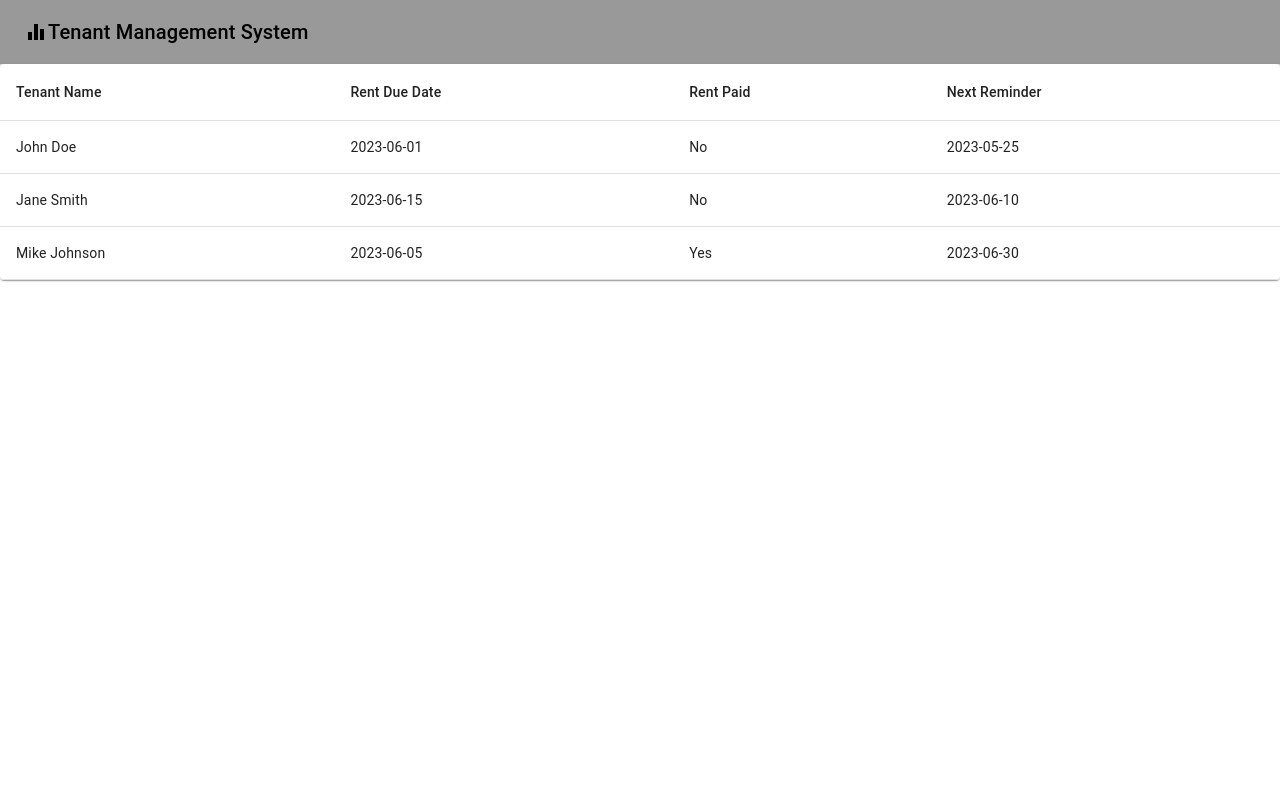
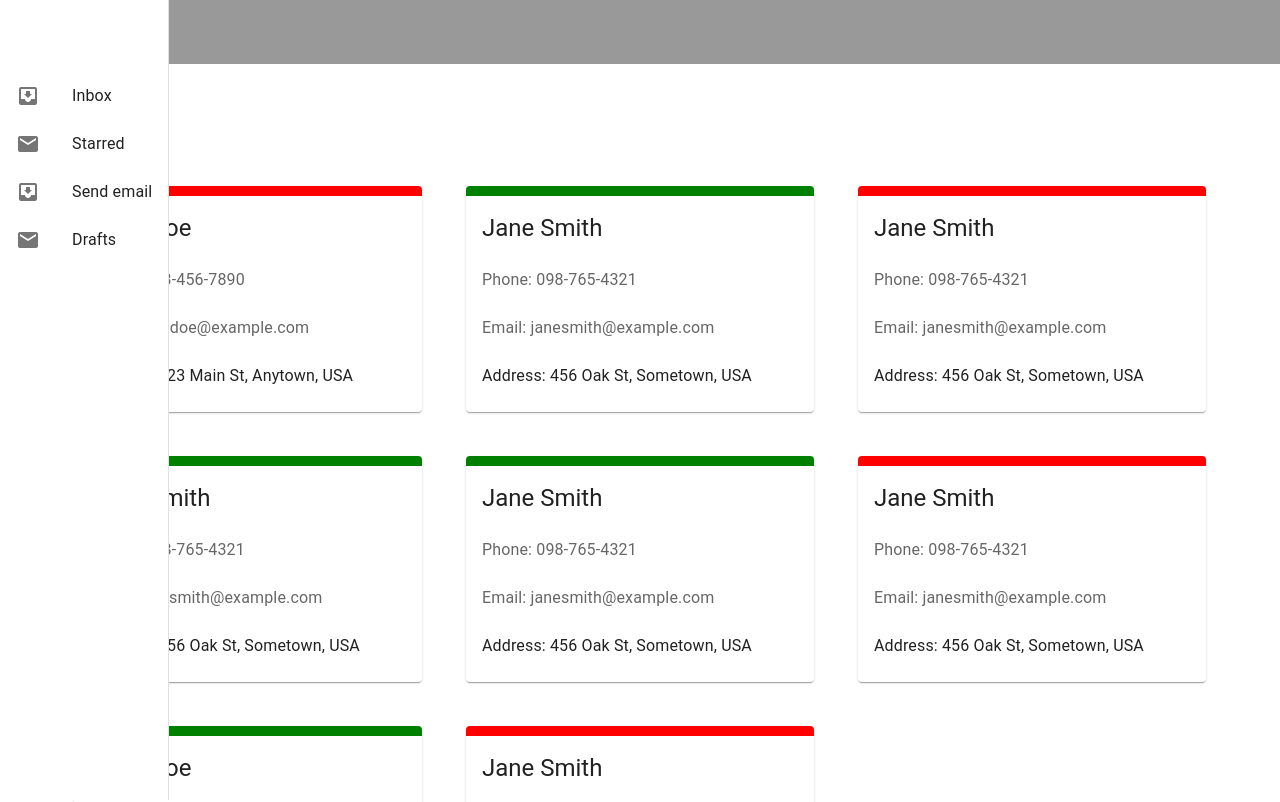
Before and after one commit to livanjimenez/landlord-app, a React (Create React App) app: page / in a window 1280 px wide. Shown: the top 802 px of the page. Built offline with nearby package versions, Linux system fonts and the light colour scheme.

Commit message:
updating UI, added a red/green bar for tenants to determine whether they have paid or not

```diff
--- a/src/components/AddRenter.js
+++ /dev/null
@@ -1,39 +0,0 @@
-import React from 'react';
-import {
-  Table,
-  TableBody,
-  TableCell,
-  TableContainer,
-  TableHead,
-  TableRow,
-  Paper,
-} from '@mui/material';
-
-const AddRenter = ({ rentData }) => {
-  return (
-    <TableContainer component={Paper}>
-      <Table>
-        <TableHead>
-          <TableRow>
-            <TableCell>Tenant Name</TableCell>
-            <TableCell>Rent Due Date</TableCell>
-            <TableCell>Rent Paid</TableCell>
-            <TableCell>Next Reminder</TableCell>
-          </TableRow>
-        </TableHead>
-        <TableBody>
-          {rentData.map((row) => (
-            <TableRow key={row.id}>
-              <TableCell>{row.tenantName}</TableCell>
-              <TableCell>{row.rentDueDate}</TableCell>
-              <TableCell>{row.rentPaid ? 'Yes' : 'No'}</TableCell>
-              <TableCell>{row.nextReminder}</TableCell>
-            </TableRow>
-          ))}
-        </TableBody>
-      </Table>
-    </TableContainer>
-  );
-};
-
-export default AddRenter;
--- a/src/components/Navbar.js
+++ /dev/null
@@ -1,17 +0,0 @@
-import { AppBar, Toolbar, Typography } from '@mui/material';
-import EqualizerOutlinedIcon from '@mui/icons-material/EqualizerOutlined';
-
-const Navbar = () => {
-  return (
-    <AppBar position="static" sx={{ bgcolor: '#999' }}>
-      <Toolbar>
-        <EqualizerOutlinedIcon sx={{ color: '#000' }} />
-        <Typography variant="h6" style={{ flexGrow: 1, color: '#000' }}>
-          Tenant Management System
-        </Typography>
-      </Toolbar>
-    </AppBar>
-  );
-};
-
-export default Navbar;
--- /dev/null
+++ b/src/components/NavbarLayout.js
@@ -0,0 +1 @@
+// include both side bar ui and top bar ui as single layout
--- /dev/null
+++ b/src/components/Sidebar.js
@@ -0,0 +1,42 @@
+import React from "react";
+import Box from "@mui/material/Box";
+import Drawer from "@mui/material/Drawer";
+import CssBaseline from "@mui/material/CssBaseline";
+import Toolbar from "@mui/material/Toolbar";
+import List from "@mui/material/List";
+import Divider from "@mui/material/Divider";
+import ListItem from "@mui/material/ListItem";
+import ListItemButton from "@mui/material/ListItemButton";
+import ListItemIcon from "@mui/material/ListItemIcon";
+import ListItemText from "@mui/material/ListItemText";
+import InboxIcon from "@mui/icons-material/MoveToInbox";
+import MailIcon from "@mui/icons-material/Mail";
+
+export default function Sidebar() {
+  return (
+    <Box sx={{ display: "flex" }}>
+      <CssBaseline />
+      <Drawer variant="permanent" anchor="left">
+        <Toolbar />
+        <List>
+          {["Inbox", "Starred", "Send email", "Drafts"].map((text, index) => (
+            <ListItem key={text} disablePadding>
+              <ListItemButton>
+                <ListItemIcon>
+                  {index % 2 === 0 ? <InboxIcon /> : <MailIcon />}
+                </ListItemIcon>
+                <ListItemText primary={text} />
+              </ListItemButton>
+            </ListItem>
+          ))}
+        </List>
+      </Drawer>
+      <Box
+        component="main"
+        sx={{ flexGrow: 1, bgcolor: "background.default", p: 3 }}
+      >
+        <Toolbar />
+      </Box>
+    </Box>
+  );
+}
--- /dev/null
+++ b/src/components/Tenant/Tenant.js
@@ -0,0 +1,37 @@
+import { Card, CardContent, Typography, Grid, Box } from "@mui/material";
+
+const Tenant = ({ tenant }) => {
+  return (
+    <Grid item xs={12} sm={6} md={4}>
+      <Card style={{ margin: 10 }}>
+        <Box height={10} bgcolor={tenant.hasPaid ? "green" : "red"} />
+        <CardContent>
+          <Grid container spacing={3}>
+            <Grid item xs={12}>
+              <Typography variant="h5" component="h2">
+                {tenant.name}
+              </Typography>
+            </Grid>
+            <Grid item xs={12}>
+              <Typography color="textSecondary">
+                Phone: {tenant.phone}
+              </Typography>
+            </Grid>
+            <Grid item xs={12}>
+              <Typography color="textSecondary">
+                Email: {tenant.email}
+              </Typography>
+            </Grid>
+            <Grid item xs={12}>
+              <Typography variant="body1" component="p">
+                Address: {tenant.address}
+              </Typography>
+            </Grid>
+          </Grid>
+        </CardContent>
+      </Card>
+    </Grid>
+  );
+};
+
+export default Tenant;
--- /dev/null
+++ b/src/components/Tenant/TenantList.js
@@ -0,0 +1,17 @@
+import React from "react";
+import Tenant from "./Tenant";
+import { Grid, Container } from "@mui/material";
+
+function TenantList({ tenants }) {
+  return (
+    <Container>
+      <Grid container spacing={3}>
+        {tenants.map((tenant) => (
+          <Tenant key={tenant.id} tenant={tenant} />
+        ))}
+      </Grid>
+    </Container>
+  );
+}
+
+export default TenantList;
--- /dev/null
+++ b/src/components/Topbar.js
@@ -0,0 +1,17 @@
+import { AppBar, Toolbar, Typography } from "@mui/material";
+import EqualizerOutlinedIcon from "@mui/icons-material/EqualizerOutlined";
+
+const Topbar = () => {
+  return (
+    <AppBar position="static" sx={{ bgcolor: "#999" }}>
+      <Toolbar>
+        <EqualizerOutlinedIcon sx={{ color: "#000", padding: "10px" }} />
+        <Typography variant="h6" style={{ flexGrow: 1, color: "#000" }}>
+          Dashboard
+        </Typography>
+      </Toolbar>
+    </AppBar>
+  );
+};
+
+export default Topbar;
--- /dev/null
+++ b/src/configs/colorConfig.js
@@ -0,0 +1,13 @@
+import { colors } from "@mui/material";
+
+const colorConfigs = {
+  sidebar: {
+    bg: "#233044",
+    color: "#eee",
+    hoverBg: "1e293a",
+    activeBg: "1e253a",
+  },
+  mainBg: colors.grey["100"],
+};
+
+export default colorConfigs;
--- a/src/containers/DashboardContainer.js
+++ b/src/containers/DashboardContainer.js
@@ -1,35 +1,14 @@
-import AddRenter from '../components/AddRenter';
-import Navbar from '../components/Navbar';
+import Sidebar from "../components/Sidebar";
+import Topbar from "../components/Topbar";
+import TenantList from "../components/Tenant/TenantList";
+import tenants from "../mocks/tenantMockData";
 
 const DashboardContainer = () => {
-  const mockRentData = [
-    {
-      id: 1,
-      tenantName: 'John Doe',
-      rentDueDate: '2023-06-01',
-      rentPaid: false,
-      nextReminder: '2023-05-25',
-    },
-    {
-      id: 2,
-      tenantName: 'Jane Smith',
-      rentDueDate: '2023-06-15',
-      rentPaid: false,
-      nextReminder: '2023-06-10',
-    },
-    {
-      id: 3,
-      tenantName: 'Mike Johnson',
-      rentDueDate: '2023-06-05',
-      rentPaid: true,
-      nextReminder: '2023-06-30',
-    },
-  ];
-
   return (
     <>
-      <Navbar />
-      <AddRenter rentData={mockRentData} />
+      <Topbar />
+      <Sidebar />
+      <TenantList tenants={tenants} />
     </>
   );
 };
--- /dev/null
+++ b/src/layouts/TenantLayout.js
@@ -0,0 +1 @@
+// ui will be responsible for rendering tenant.js as a list
--- /dev/null
+++ b/src/mocks/tenantMockData.js
@@ -0,0 +1,65 @@
+const tenants = [
+  {
+    id: 1,
+    name: "John Doe",
+    phone: "123-456-7890",
+    email: "johndoe@example.com",
+    address: "123 Main St, Anytown, USA",
+  },
+  {
+    id: 2,
+    name: "Jane Smith",
+    phone: "098-765-4321",
+    email: "janesmith@example.com",
+    address: "456 Oak St, Sometown, USA",
+    hasPaid: true,
+  },
+  {
+    id: 3,
+    name: "Jane Smith",
+    phone: "098-765-4321",
+    email: "janesmith@example.com",
+    address: "456 Oak St, Sometown, USA",
+  },
+  {
+    id: 4,
+    name: "Jane Smith",
+    phone: "098-765-4321",
+    email: "janesmith@example.com",
+    address: "456 Oak St, Sometown, USA",
+    hasPaid: true,
+  },
+  {
+    id: 5,
+    name: "Jane Smith",
+    phone: "098-765-4321",
+    email: "janesmith@example.com",
+    address: "456 Oak St, Sometown, USA",
+    hasPaid: true,
+  },
+  {
+    id: 6,
+    name: "Jane Smith",
+    phone: "098-765-4321",
+    email: "janesmith@example.com",
+    address: "456 Oak St, Sometown, USA",
+  },
+  {
+    id: 8,
+    name: "John Doe",
+    phone: "123-456-7890",
+    email: "johndoe@example.com",
+    address: "123 Main St, Anytown, USA",
+    hasPaid: true,
+  },
+  {
+    id: 9,
+    name: "Jane Smith",
+    phone: "098-765-4321",
+    email: "janesmith@example.com",
+    address: "456 Oak St, Sometown, USA",
+    hasPaid: false,
+  },
+];
+
+export default tenants;
```
